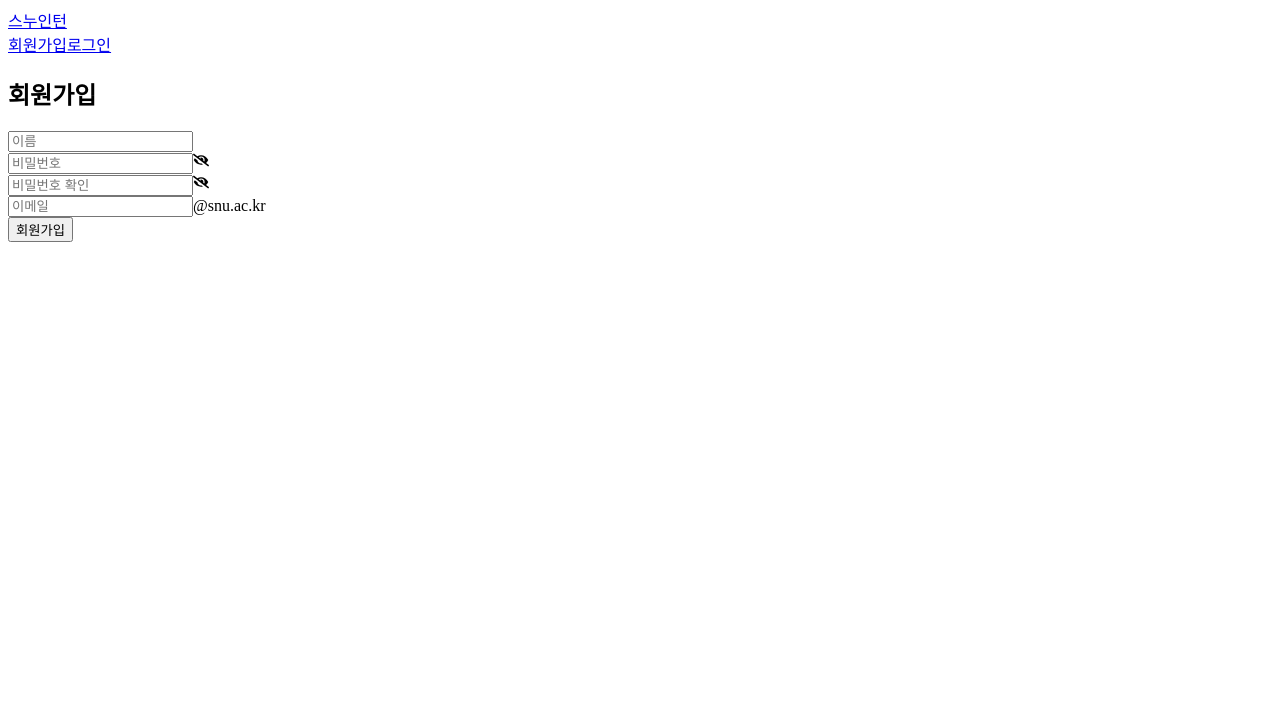
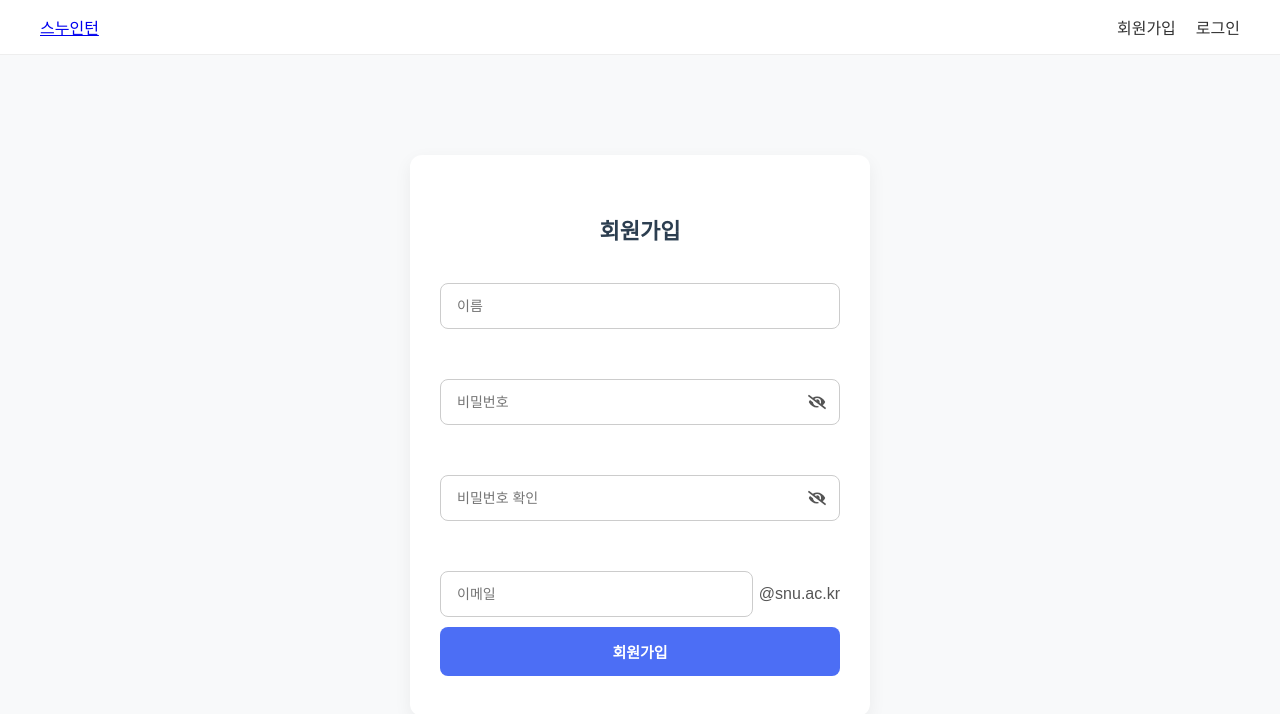
Before and after one commit to alinwinskingsleigh-svg/snuintern, a React (Vite) app: page /signup in a window 1280 px wide. Shown: the top 714 px of the page. Built offline with nearby package versions, Linux system fonts and the light colour scheme.

Commit message:
fix/css_기본 화면 구현

```diff
--- a/src/pages/Home.tsx
+++ b/src/pages/Home.tsx
@@ -1,4 +1,5 @@
 import React from "react";
+import "../styles.css";
 
 interface HomeProps {
   user: { name: string } | null;
@@ -7,7 +8,13 @@ interface HomeProps {
 const Home: React.FC<HomeProps> = ({ user }) => {
   return (
     <div className="home">
-      {user ? <h2>안녕하세요, {user.name}님 👋</h2> : <h2>로그인 후 이용해주세요.</h2>}
+      <div className="center-box">
+        {user ? (
+          <h2>안녕하세요, {user.name}님 👋</h2>
+        ) : (
+          <h2>로그인 후 이용해주세요.</h2>
+        )}
+      </div>
     </div>
   );
 };
--- a/src/styles.css
+++ b/src/styles.css
@@ -1,131 +1,185 @@
-import React, { useState } from "react";
-import { signup } from "../api/auth";
-import { FaEye, FaEyeSlash } from "react-icons/fa";
+/* 전체 기본 */
+body {
+  font-family: Pretendard, sans-serif;
+  background-color: #f8f9fa;
+  margin: 0;
+  padding: 0;
+  color: #333;
+  display: block;
+  min-height: 100vh; /* 화면 세로 중앙 */
+}
 
 
-interface SignupProps {
-  setUser: React.Dispatch<React.SetStateAction<any>>;
-  setToken: React.Dispatch<React.SetStateAction<string | null>>;
+/* 네비게이션 */
+.navbar {
+  display: flex;
+  justify-content: space-between;
+  padding: 15px 40px;
+  border-bottom: 1px solid #eee;
+  align-items: center;
+  background-color: #fff;
 }
 
-const passwordRules = [
-  { label: "8자리 이상 (필수)", test: (pw: string) => pw.length >= 8 },
-  { label: "숫자 포함", test: (pw: string) => /\d/.test(pw) },
-  { label: "영문 대소문자 포함", test: (pw: string) => /[a-z]/.test(pw) && /[A-Z]/.test(pw) },
-  { label: "특수문자 포함", test: (pw: string) => /[!@#$%^&*(),.?":{}|<>]/.test(pw) },
-  {
-    label: "연속된 문자열이나 숫자 없음",
-    test: (pw: string) => !/(012|123|234|345|456|567|678|789|abc|bcd|cde|def|efg|fgh|ghi|hij|ijk|jkl|klm|lmn|mno|nop|opq|pqr|qrs|rst|stu|tuv|uvw|vwx|wxy|xyz)/i.test(pw),
-  },
-];
+.nav-links a,
+.nav-links button {
+  margin-left: 20px;
+  text-decoration: none;
+  color: #333;
+  background: none;
+  border: none;
+  cursor: pointer;
+  font-weight: 500;
+}
 
-const Signup: React.FC<SignupProps> = ({ setUser, setToken }) => {
-  const [name, setName] = useState("");
-  const [password, setPassword] = useState("");
-  const [confirm, setConfirm] = useState("");
-  const [email, setEmail] = useState("");
-  const [showPassword, setShowPassword] = useState(false);
-  const [showConfirm, setShowConfirm] = useState(false);
-  const [focused, setFocused] = useState(false);
 
-  const handleSubmit = async (e: React.FormEvent) => {
-    e.preventDefault();
-    if (password !== confirm) {
-      alert("비밀번호가 일치하지 않습니다!");
-      return;
-    }
+/* 폼 컨테이너 */
+.form-container {
+  width: 100%;
+  max-width: 400px;
+  padding: 40px 30px;
+  background-color: #fff;
+  border-radius: 12px;
+  box-shadow: 0 6px 18px rgba(0, 0, 0, 0.06);
+  text-align: center;
+  display: flex;
+  flex-direction: column;
+  gap: 18px; /* 입력창, 버튼 간 간격 */
+  margin: 100px auto;
+}
 
-    try {
-      const data = await signup({
-        authType: "APPLICANT",
-        info: {
-          type: "APPLICANT",
-          name: name.trim(),
-          email: `${email.trim()}@snu.ac.kr`,
-          password: password.trim(),
-          successCode: "STRING",
-        },
-      });
+/* 제목 */
+h2 {
+  margin-bottom: 10px;
+  color: #2c3e50;
+  font-size: 22px;
+}
 
-      if (data.token && data.user) {
-        localStorage.setItem("token", data.token);
-        setToken(data.token);
-        setUser(data.user);
-        window.location.href = "/";
-      } else {
-        alert("회원가입 실패! 서버 응답을 확인하세요.");
-      }
-    } catch (err) {
-      console.error(err);
-      alert("회원가입 중 오류가 발생했습니다!");
-    }
-  };
+/* 입력 필드 */
+.form-container input {
+  width: 100%;
+  padding: 14px 16px;
+  border: 1px solid #ccc;
+  border-radius: 8px;
+  font-size: 14px;
+  transition: border-color 0.2s, box-shadow 0.2s;
+  box-sizing: border-box;
+  margin: 10px 0;
+}
 
-  return (
-    <div className="form-container">
-      <h2>회원가입</h2>
-      <form onSubmit={handleSubmit}>
-        <input
-          placeholder="이름"
-          value={name}
-          onChange={(e) => setName(e.target.value)}
-          required
-        />
+.form-container input:focus {
+  border-color: #4c6ef5;
+  outline: none;
+  box-shadow: 0 0 5px rgba(76, 110, 245, 0.4);
+  margin: 10px 0;
+}
 
-        <div className="password-wrapper">
-          <input
-            placeholder="비밀번호"
-            type={showPassword ? "text" : "password"}
-            value={password}
-            onChange={(e) => setPassword(e.target.value)}
-            onFocus={() => setFocused(true)}
-            required
-          />
-          <span className="toggle-eye" onClick={() => setShowPassword((s) => !s)}>
-            {showPassword ? <FaEye /> : <FaEyeSlash />}
-          </span>
-        </div>
+/* 이메일 필드 */
+.email-field {
+  display: flex;
+  align-items: center;
+}
 
-        <div className="password-wrapper">
-          <input
-            placeholder="비밀번호 확인"
-            type={showConfirm ? "text" : "password"}
-            value={confirm}
-            onChange={(e) => setConfirm(e.target.value)}
-            onFocus={() => setFocused(true)}
-            required
-          />
-          <span className="toggle-eye" onClick={() => setShowConfirm((s) => !s)}>
-            {showConfirm ? <FaEye /> : <FaEyeSlash />}
-          </span>
-        </div>
+.email-field input {
+  flex: 1;
+}
 
-        {focused && (
-          <ul className="password-guidelines">
-            {passwordRules.map((rule, idx) => (
-              <li
-                key={idx}
-                className={rule.test(password) ? "met" : "unmet"}
-              >
-                {rule.label}
-              </li>
-            ))}
-          </ul>
-        )}
+.email-field span {
+  margin-left: 6px;
+  font-weight: 500;
+  color: #555;
+}
 
-        <div className="email-field">
-          <input
-            placeholder="이메일"
-            value={email}
-            onChange={(e) => setEmail(e.target.value)}
-            required
-          />
-          <span>@snu.ac.kr</span>
-        </div>
-        <button type="submit">회원가입</button>
-      </form>
-    </div>
-  );
-};
+/* 버튼 */
+button {
+  width: 100%;
+  padding: 14px;
+  background-color: #4c6ef5;
+  border: none;
+  color: white;
+  border-radius: 8px;
+  cursor: pointer;
+  font-size: 15px;
+  font-weight: 600;
+  transition: background-color 0.2s, transform 0.1s;
+}
 
-export default Signup;
+button:hover {
+  background-color: #3b5bdb;
+  transform: translateY(-1px);
+}
+
+/* 비밀번호 입력 + 눈 아이콘 */
+.password-wrapper {
+  position: relative;
+  margin: 30px 0; /* 위아래 12px, 좌우 0px 마진 예시 */
+}
+
+.toggle-eye {
+  position: absolute;
+  right: 14px;
+  top: 50%;
+  transform: translateY(-50%);
+  cursor: pointer;
+  user-select: none;
+  background: transparent;
+  border: none;
+  padding: 0;
+  display: inline-flex;
+  align-items: center;
+  justify-content: center;
+  color: #555;
+  transition: color 0.15s ease, transform 0.08s ease;
+}
+
+.toggle-eye svg {
+  width: 18px;
+  height: 18px;
+}
+
+.toggle-eye:hover {
+  color: #4c6ef5;
+  transform: translateY(-50%) scale(1.05);
+}
+
+/* 비밀번호 가이드라인 */
+.password-guidelines {
+  list-style: none;
+  padding: 0;
+  margin: 6px 0 0 0;
+  text-align: left;
+  font-size: 13px;
+  line-height: 1.4;
+}
+
+.password-guidelines li {
+  display: flex;
+  align-items: center;
+}
+
+.password-guidelines li::before {
+  content: "•";
+  display: inline-block;
+  width: 12px;
+  margin-right: 6px;
+  font-weight: bold;
+}
+
+.password-guidelines .met {
+  color: green;
+}
+
+.password-guidelines .unmet {
+  color: red;
+}
+
+/* 반응형 */
+@media (max-width: 480px) {
+  .form-container {
+    padding: 30px 20px;
+  }
+
+  button {
+    font-size: 14px;
+    padding: 12px;
+  }
+}
```
